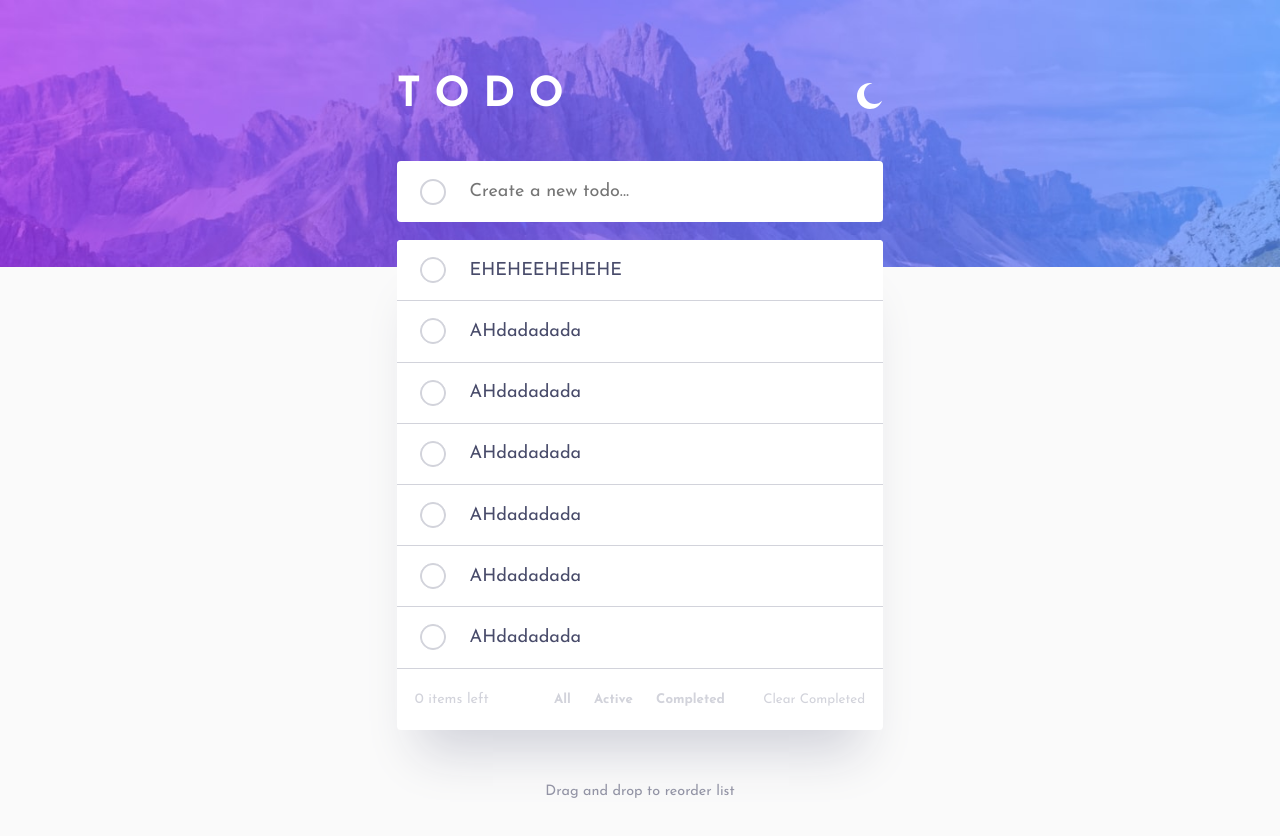
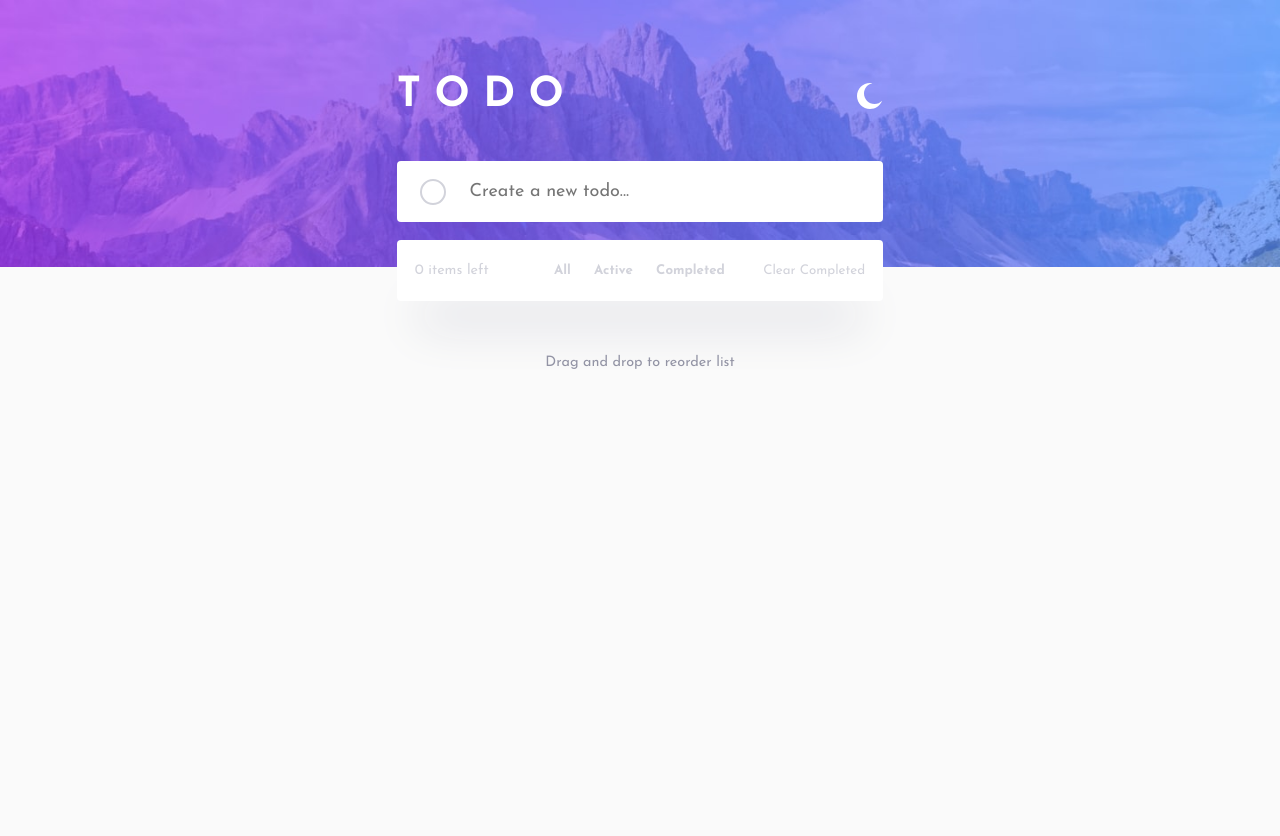
Before and after one commit to dariusz-sanczyk/SyneboTask, an Angular app: page / in a window 1280 px wide. Shown: the top 836 px of the page. After the commit the page ends 800 px from the top, so only its background shows below. Built offline with nearby package versions, Linux system fonts and the light colour scheme.

Commit message:
adding service and rxjs to store todos

```diff
--- a/src/app/components/todo/todo.component.html
+++ b/src/app/components/todo/todo.component.html
@@ -16,7 +16,7 @@
       </div>
       <div class="todo-container">
         <ul>
-          <div class="todo-element" *ngFor="let todo of todos">
+          <div class="todo-element" *ngFor="let todo of filteredTodos$ | async">
             <label class="checkbox-label">
               <input class="checkbox" type="checkbox" />
               <span class="checkbox-circle"></span>
--- a/src/app/components/todo/todo.component.ts
+++ b/src/app/components/todo/todo.component.ts
@@ -1,5 +1,9 @@
 import { CommonModule } from '@angular/common';
 import { Component } from '@angular/core';
+import { TodosService } from '../../services/todos.service';
+import { Todo } from '../../models/Todo.interface';
+import { combineLatest, map, Observable } from 'rxjs';
+import { FilterEnum } from '../../models/filter.enum';
 
 @Component({
   selector: 'app-todo',
@@ -9,22 +13,29 @@ import { Component } from '@angular/core';
   templateUrl: './todo.component.html',
   styleUrl: './todo.component.scss'
 })
+
 export class TodoComponent {
   public itemsLeft: Number = 0;
-  public todos = [
-    { description: "EHEHEEHEHEHE" },
-    { description: "AHdadadada" },
-    { description: "AHdadadada" },
-    { description: "AHdadadada" },
-    { description: "AHdadadada" },
-    { description: "AHdadadada" },
-    { description: "AHdadadada" }
-  ]
+  private todoDescription: string = '';
+  public todoList: Todo[] = [];
+  public filteredTodos$: Observable<Todo[]>;
+
+  constructor(private todosService: TodosService) {
+    this.filteredTodos$ = combineLatest([this.todosService.todos$,
+    this.todosService.filter$]).pipe(map(([todos, filter]: [Todo[], FilterEnum]) => {
+      if (filter === FilterEnum.active) {
+        return todos.filter((t) => !t.isCompleted);
+      } else if (filter === FilterEnum.completed) {
+        return todos.filter((t) => t.isCompleted);
+      }
+      return todos;
+    }));
+  };
 
   saveTodo(event: Event) {
     const target = event.target as HTMLInputElement;
-    this.todos.push({ description: target.value });
+    this.todoDescription = target.value;
+    this.todosService.addTodo(this.todoDescription);
     target.value = '';
-  }
-
-}
+  };
+};
--- /dev/null
+++ b/src/app/models/Filter.enum.ts
@@ -0,0 +1,5 @@
+export enum FilterEnum {
+    all = "all",
+    active = "active",
+    completed = "completed",
+}
--- /dev/null
+++ b/src/app/models/Todo.interface.ts
@@ -0,0 +1,5 @@
+export interface Todo {
+    id: string;
+    description: string;
+    isCompleted: boolean;
+}
--- /dev/null
+++ b/src/app/services/todos.service.ts
@@ -0,0 +1,27 @@
+import { Injectable } from '@angular/core';
+import { BehaviorSubject } from 'rxjs';
+import { Todo } from '../models/Todo.interface';
+import { FilterEnum } from '../models/filter.enum';
+
+@Injectable({
+  providedIn: 'root'
+})
+export class TodosService {
+
+  constructor() { }
+
+  todos$ = new BehaviorSubject<Todo[]>([])
+  filter$ = new BehaviorSubject<FilterEnum>(FilterEnum.all)
+
+  addTodo(todoDesc: string): void {
+    const newTodo: Todo = {
+      id: Math.random().toString(16),
+      description: todoDesc,
+      isCompleted: false
+    }
+
+    const updatedTodos = [...this.todos$.getValue(), newTodo];
+    this.todos$.next(updatedTodos);
+
+  }
+}
```
Also changed, not shown: 1 other file (tests, documents, lock files or other folders).
